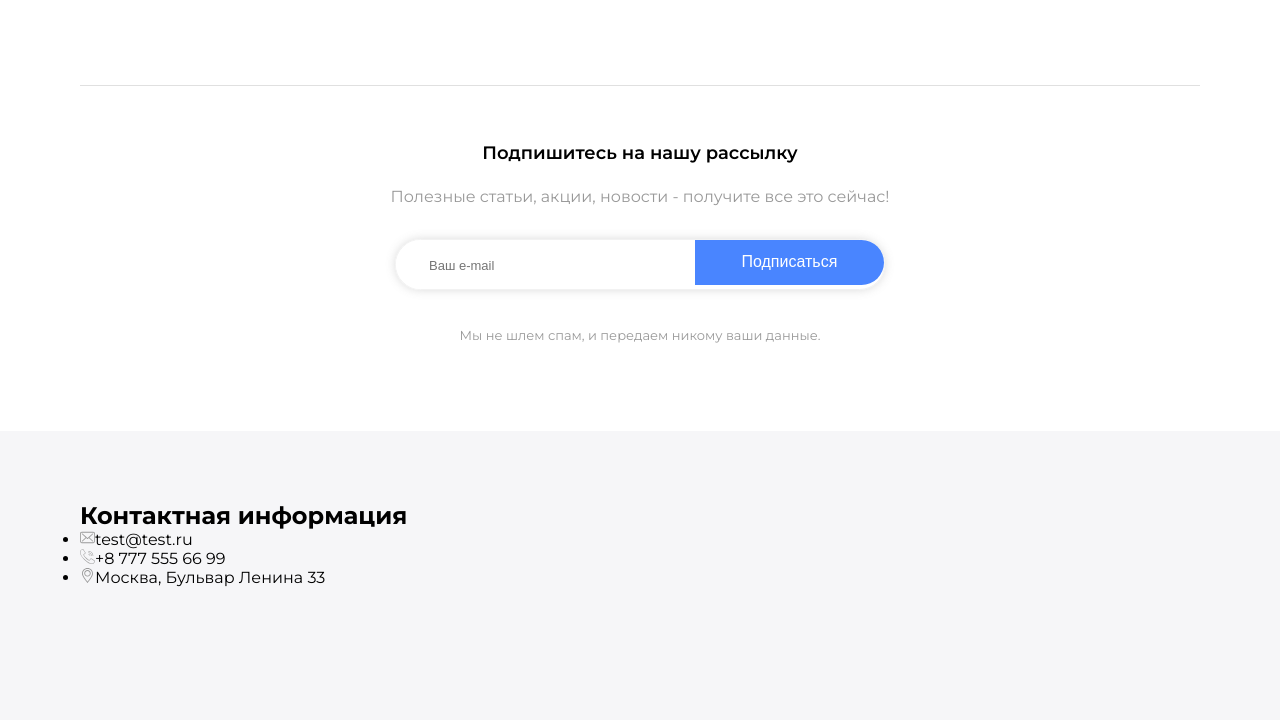
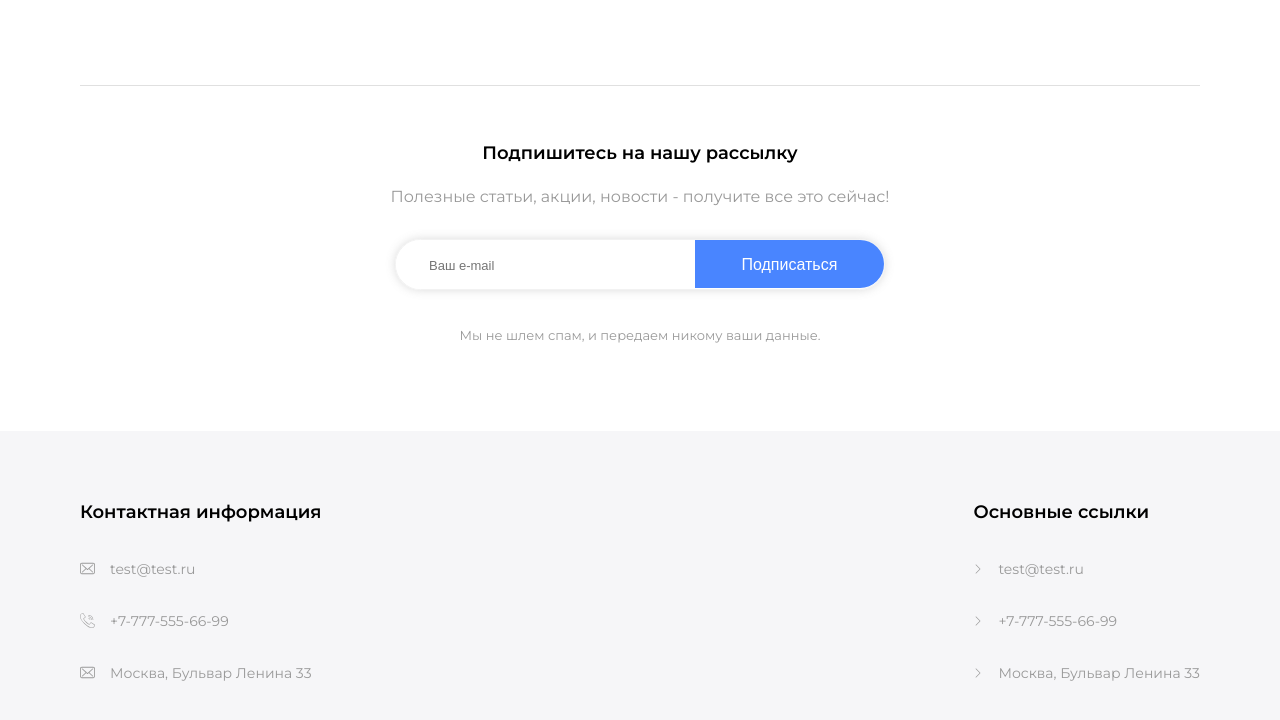
Before and after one commit to HermitBroccoli/it-studio, a plain HTML site: page index.html in a window 1280 px wide. Shown: the part 4748-5468 px from the top of the page. Drawn offline with Linux system fonts and the light colour scheme.

Commit message:
init link

```diff
--- a/css/main.css
+++ b/css/main.css
@@ -506,6 +506,7 @@ body {
     font-size: 16px;
     line-height: 25px;
     color: #FFFFFF;
+    cursor: pointer;
 }
 
 .video .blockVideo .video-id .video-id__play img {
@@ -573,7 +574,7 @@ body {
 
 .mailing .mailingBlock .mailingBlock-id .mailingBlock-id__btn {
     width: 190px;
-    height: 45px;
+    height: 100%;
     font-weight: 500;
     font-size: 16px;
     line-height: 20px;
@@ -589,6 +590,7 @@ body {
     border: none;
     background: #4985FF;
     cursor: pointer;
+    padding: 15px 0 13px 0;
 }
 
 .mailing .mailing__podtext {
@@ -605,3 +607,38 @@ body {
     background: #f6f6f8;
     padding: 70px 0 30px 0;
 }
+
+.footer .conteiner-link {
+    display: flex;
+    justify-content: space-between;
+}
+
+.footer .conteiner-link .item .item__title {
+    font-weight: 600;
+    font-size: 18px;
+    line-height: 22px;
+    color: #000000;
+    margin-bottom: 35px;
+}
+
+.footer .conteiner-link .item .item-list .item-list-items {
+    list-style-type: none;
+}
+
+.footer .conteiner-link .item .item-list .item-list-items .item-list-items__item {
+    font-weight: normal;
+    font-size: 14px;
+    line-height: 22px;
+    color: #999999;
+    display: flex;
+    align-items: center;
+    margin-bottom: 30px;
+}
+
+.footer .conteiner-link .item .item-list .item-list-items .item-list-items__item:last-child {
+    margin-bottom: 0;
+}
+
+.footer .conteiner-link .item .item-list .item-list-items .item-list-items__item img {
+    margin-right: 15px;
+}
--- a/index.html
+++ b/index.html
@@ -225,13 +225,24 @@
     <footer class="footer">
         <div class="wrapper">
             <div class="conteiner-link">
-                <div class="list">
-                    <h2 class="list__title">Контактная информация</h2>
-                    <nav>
-                        <ul class="list-items">
-                            <li class="list-items__item"><img src="icon/envelope.svg" alt="icon-email">test@test.ru</li>
-                            <li class="list-items__item"><img src="icon/call.svg" alt="icon-tel">+8 777 555 66 99</li>
-                            <li class="list-items__item"><img src="icon/placeholder.svg" alt="icon-placeholder">Москва, Бульвар Ленина 33</li>
+                <div class="item">
+                    <h2 class="item__title">Контактная информация</h2>
+                    <nav class="item-list">
+                        <ul class="item-list-items">
+                            <li class="item-list-items__item"><img src="icon/envelope.svg" alt="icon">test@test.ru</li>
+                            <li class="item-list-items__item"><img src="icon/call.svg" alt="icon">+7-777-555-66-99</li>
+                            <li class="item-list-items__item"><img src="icon/envelope.svg" alt="icon">Москва, Бульвар Ленина 33</li>
+                        </ul>
+                    </nav>
+                </div>
+
+                <div class="item">
+                    <h2 class="item__title">Основные ссылки</h2>
+                    <nav class="item-list">
+                        <ul class="item-list-items">
+                            <li class="item-list-items__item"><img src="icon/right-arrow.svg" alt="icon">test@test.ru</li>
+                            <li class="item-list-items__item"><img src="icon/right-arrow.svg" alt="icon">+7-777-555-66-99</li>
+                            <li class="item-list-items__item"><img src="icon/right-arrow.svg" alt="icon">Москва, Бульвар Ленина 33</li>
                         </ul>
                     </nav>
                 </div>
```
